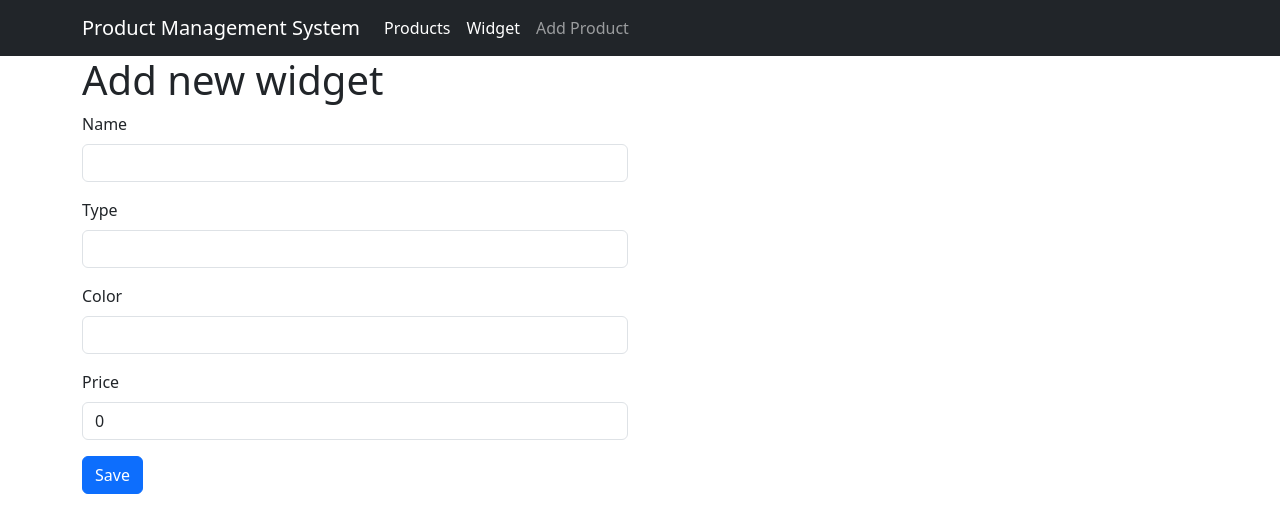
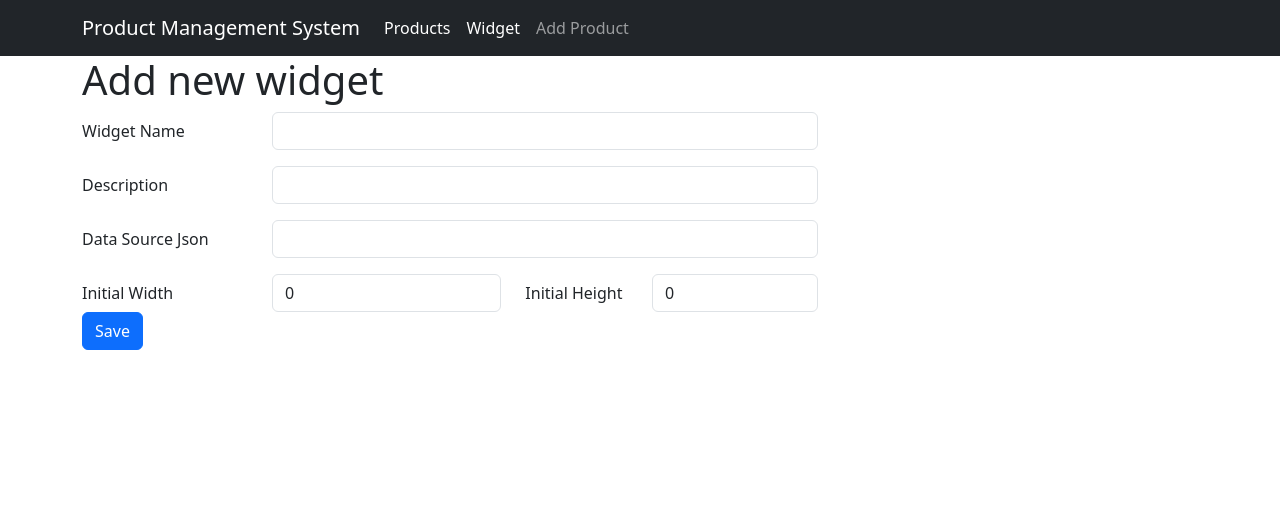
Before and after one commit to prchaudhari/WidgetDesignerUI, an Angular app: page /widget/add in a window 1280 px wide. Shown: the top 532 px of the page. Built offline with nearby package versions, Linux system fonts and the light colour scheme.

Commit message:
Add-Widget page Refactoring

```diff
--- a/src/app/components/add-widget/add-widget.component.html
+++ b/src/app/components/add-widget/add-widget.component.html
@@ -1,24 +1,52 @@
 <div class="container">
   <h1>Add new widget</h1>
   <div class="row">
-    <div class="col-6">
+    <div class="col-8">
       <form #form="ngForm" (ngSubmit)="addWidget()">
-        <div class="mb-3">
-          <label for="name" class="form-label">Name</label>
-          <input type="text" class="form-control" id="name" name="name" [(ngModel)]="newWidget.name" />
+
+        <div class="form-group row required mb-3">
+          <label class="col-md-3 col-form-label" for="widgetName">
+            Widget Name
+          </label>
+          <div class="col-md-9">
+            <input type="text" class="form-control" id="widgetName" name="widgetName" [(ngModel)]="newWidget.widgetName" />
+          </div>
         </div>
-        <div class="mb-3">
-          <label for="type" class="form-label">Type</label>
-          <input type="text" class="form-control" id="type" name="type" [(ngModel)]="newWidget.type" />
+
+        <div class="form-group row required mb-3">
+          <label class="col-md-3 col-form-label" for="description">
+            Description
+          </label>
+          <div class="col-md-9">
+            <input type="text" class="form-control" id="description" name="description" [(ngModel)]="newWidget.description" />
+          </div>
         </div>
-        <div class="mb-3">
-          <label for="color" class="form-label">Color</label>
-          <input type="text" class="form-control" id="color" name="color" [(ngModel)]="newWidget.color" />
+
+        <div class="form-group row required mb-3">
+          <label class="col-md-3 col-form-label" for="dataSourceJson">
+            Data Source Json
+          </label>
+          <div class="col-md-9">
+            <input type="text" class="form-control" id="dataSourceJson" name="dataSourceJson" [(ngModel)]="newWidget.dataSourceJson" />
+          </div>
         </div>
-        <div class="mb-3">
-          <label for="price" class="form-label">Price</label>
-          <input type="text" class="form-control" id="price" name="price" [(ngModel)]="newWidget.price" />
+
+        <div class="form-group row required">
+          <label class="col-md-3 col-form-label" for="initialWidth">
+            Initial Width
+          </label>
+          <div class="col-md-4">
+            <input type="text" class="form-control" id="initialWidth" name="initialWidth" [(ngModel)]="newWidget.initialWidth" />
+          </div>
+          <label class="col-md-2 col-form-label" for="initialHeight">
+            Initial Height
+          </label>
+          <div class="col-md-3">
+            <input type="text" class="form-control" id="initialHeight" name="initialHeight" [(ngModel)]="newWidget.initialHeight" />
+          </div>
         </div>
+
+
         <button type="submit" class="btn btn-primary">Save</button>
       </form>
     </div>
--- a/src/app/components/add-widget/add-widget.component.ts
+++ b/src/app/components/add-widget/add-widget.component.ts
@@ -11,10 +11,11 @@ import { WidgetsService } from '../../services/widget.service';
 export class AddWidgetComponent {
   newWidget: Widget = {
     id: '',
-    name: '',
-    type: '',
-    color: '',
-    price: 0,
+    widgetName: '',
+    description: '',
+    dataSourceJson: '',
+    initialWidth: 0,
+    initialHeight: 0,
   };
 
   constructor(
```
Also changed, not shown: src/app/models/widget.model.ts (+5 -4 lines).
